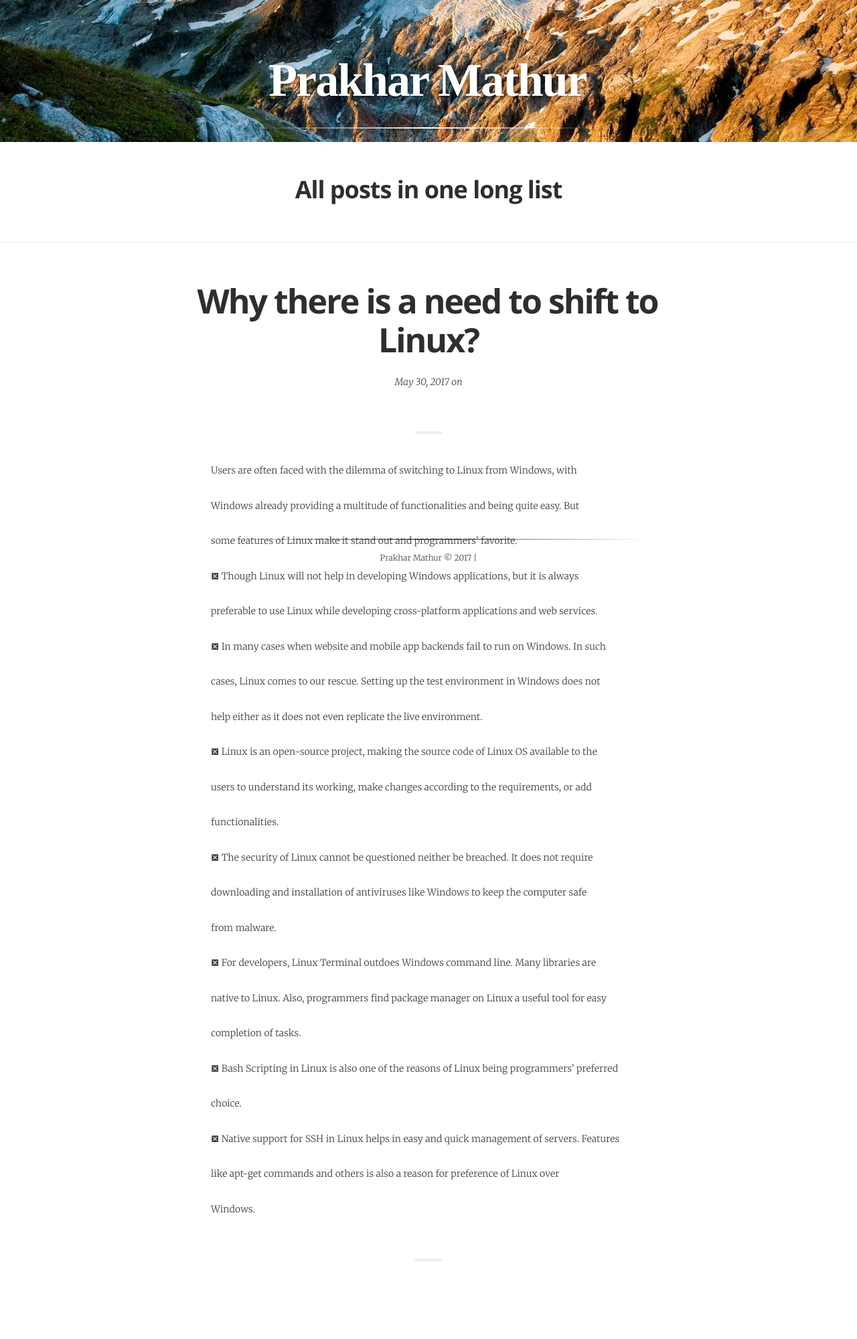
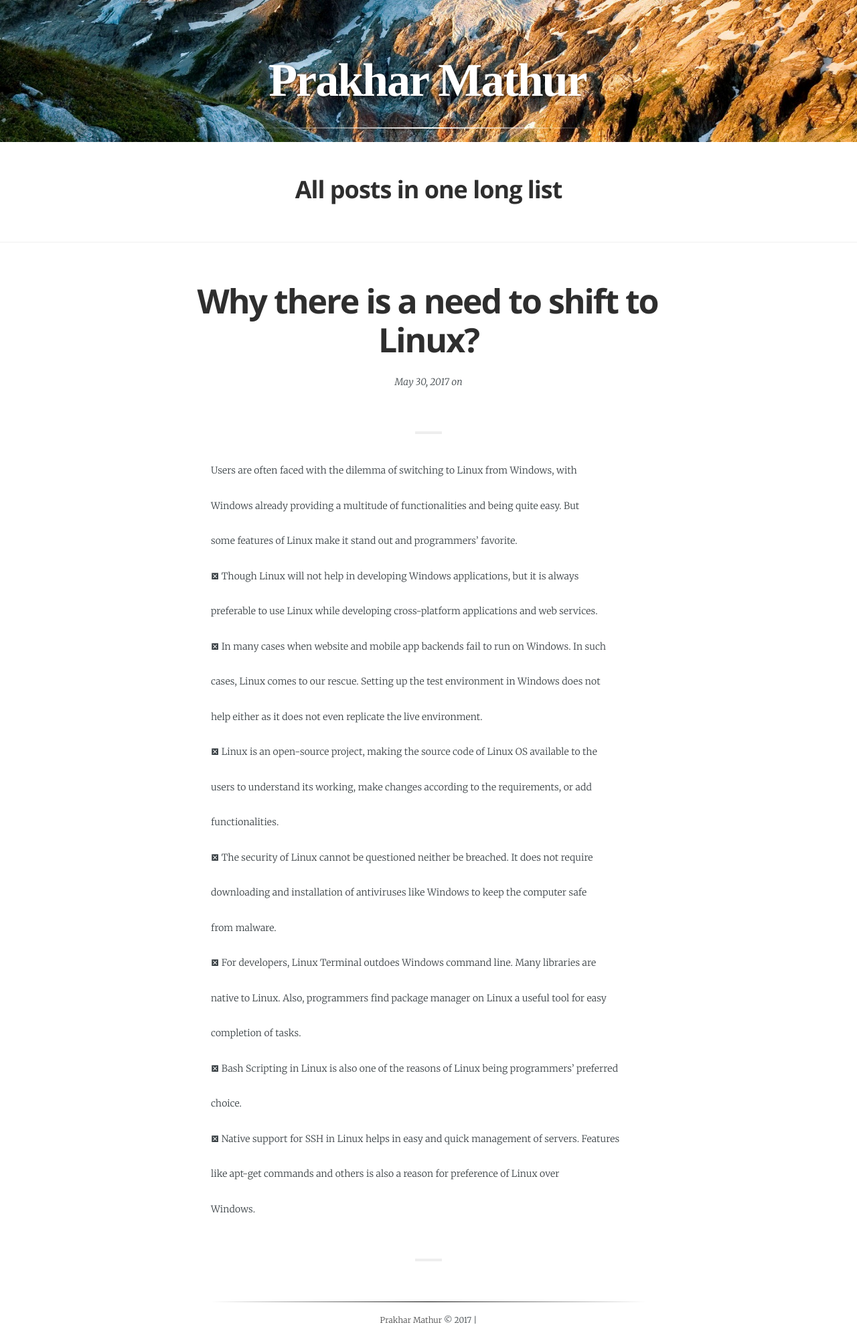
Before and after one commit to prakhar345/prakhar345.github.io, a Jekyll site: the page built from offline.html, in a window 1280 px wide. Shown: the whole page at 67% size. Built offline with Jekyll 4.4.1, drawn with Linux system fonts in a browser that asks for light colours; some web fonts are replaced; before the commit the page ends 1883 px from its top, so only the background shows below that.

Commit message:
made changes

```diff
--- a/_includes/footer.html
+++ b/_includes/footer.html
@@ -1,9 +1,4 @@
-<footer class="site-footer" style="position: absolute;
-    bottom: 0;
-    text-align: center;
-    left: 50%;
-    transform: translate;
-    transform: translate(-50%,-50%);" >
+<footer class="site-footer">
     <button class="go-to-top"></button>
     <p class="copyright"><a href="{{ "" | absolute_url }}" title="{{ site.title }}">{{site.title}}</a> &copy; {{ site.time | date: '%Y' }} | <a href="{{ "/feed.xml" | absolute_url }}" title="RSS Feed"></a></p>
 
--- a/_includes/post-list-item.html
+++ b/_includes/post-list-item.html
@@ -16,12 +16,7 @@
             {{post.content}}
         </section>
 
-        <footer style="position: absolute;
-    bottom: 0;
-    text-align: center;
-    left: 50%;
-    transform: translate;
-    transform: translate(-50%,-50%);" class="post-footer">
+        <footer class="post-footer">
             {% include authorinfo.html param=post.author %}
         </footer>
 
```
